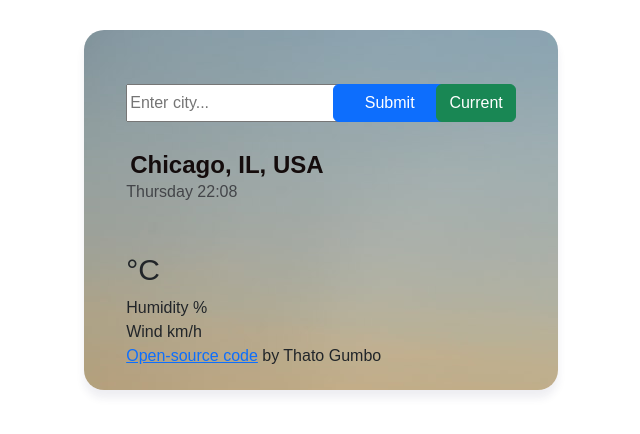
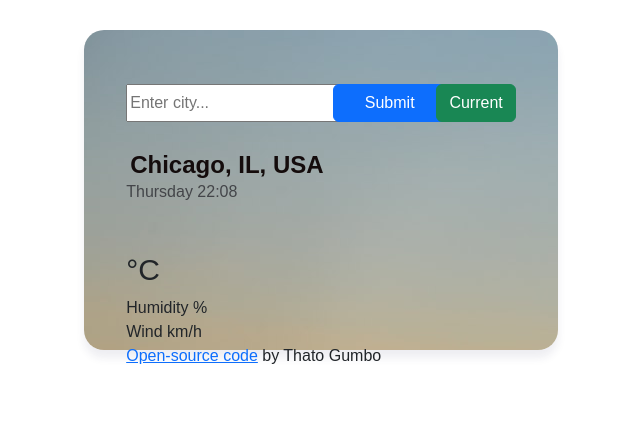
Before and after one commit to thadya/shecodesrep, a website built with Parcel: page index.html in a window 1280 px wide. Shown: the whole page, without its empty margins (319-959 px from the left). Built offline with nearby package versions, Linux system fonts and the light colour scheme.

Commit message:
add github link and css changes

```diff
--- a/src/styles.css
+++ b/src/styles.css
@@ -38,7 +38,7 @@ body {
   div.img {
 
     border-radius: 20px;
-    height: 45vh;
+    height: 40vh;
 background-image: url("/images/photo-150.jpg");
     box-shadow: rgba(37, 39, 89, 0.08) 0px 8px 8px 0;
     list-style: none;
```
Also changed, not shown: index.html (+2 -0 lines).
